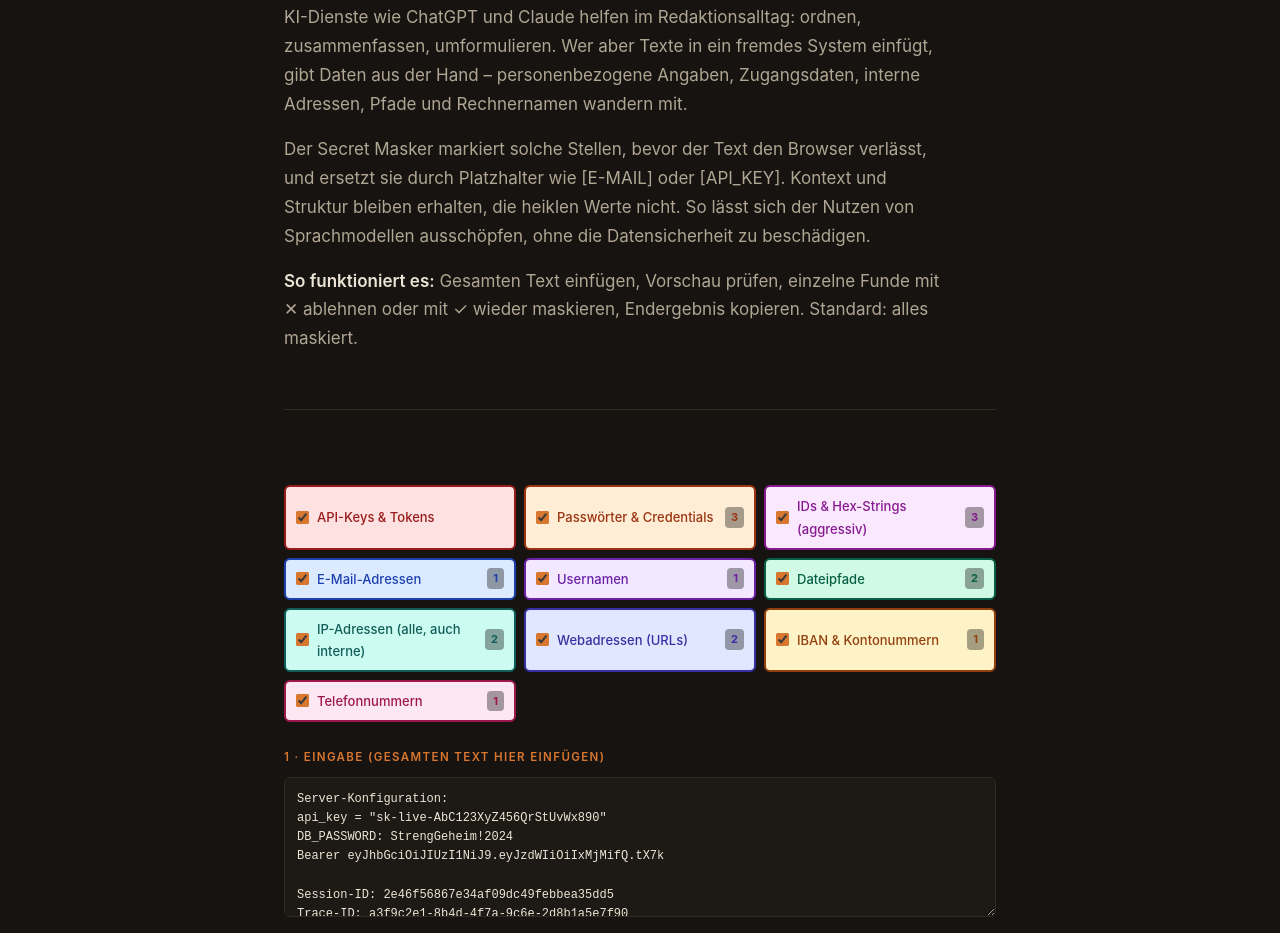
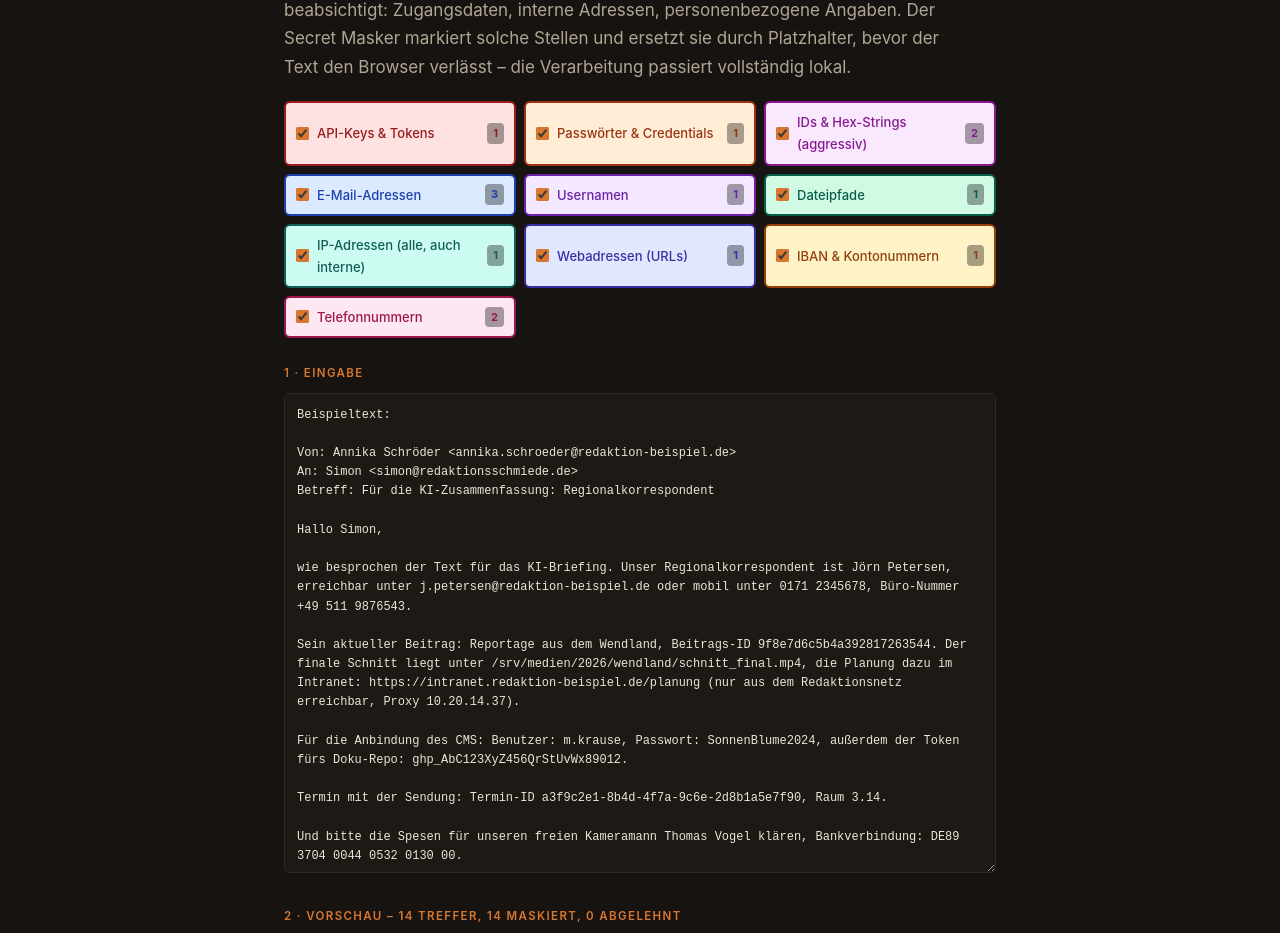
Before and after one commit to redaktionsschmiede/redaktionsschmiede.de, a plain HTML site: page masker/index.html in a window 1280 px wide. Shown: the part 241-1174 px from the top of the page. Drawn offline with Linux system fonts and the light colour scheme.

Commit message:
Refactor input section layout and textarea behavior
Updated the layout and functionality of the input section in the Secret Masker tool. Adjusted padding and textarea behavior to enhance user experience.

```diff
--- a/masker/index.html
+++ b/masker/index.html
@@ -47,7 +47,7 @@
   h2 { font-family:var(--serif); font-size:1.5rem; margin-bottom:1rem; }
   p { color:var(--ink-soft); max-width:62ch; margin-top:1rem; }
   p b, p strong { color:var(--ink); font-weight:600; }
-  #hero { padding-top:4.5rem; }
+  #tool { padding-top:2.2rem; }
 
   .btn { background:var(--ember); color:var(--ember-ink); border:none; font-weight:600; padding:.6rem 1.2rem; border-radius:4px; font-size:.97rem; cursor:pointer; font-family:var(--sans); }
   .btn:hover { background:var(--ember-hover); }
@@ -57,7 +57,7 @@
   .actions .btn.big { padding:10px 18px; font-size:14px; }
 
   .lbl { text-transform:uppercase; letter-spacing:.12em; font-size:.72rem; color:var(--ember); font-weight:600; margin:1.6rem 0 .6rem; display:flex; justify-content:space-between; align-items:center; gap:8px; flex-wrap:wrap; }
-  textarea { width:100%; min-height:140px; padding:12px; background:var(--paper-2); border:1px solid var(--line); border-radius:6px; color:var(--ink); font-family:ui-monospace,monospace; font-size:12px; line-height:1.6; resize:vertical; }
+  textarea { width:100%; min-height:140px; max-height:60vh; overflow-y:auto; padding:12px; background:var(--paper-2); border:1px solid var(--line); border-radius:6px; color:var(--ink); font-family:ui-monospace,monospace; font-size:12px; line-height:1.6; resize:vertical; }
   textarea:focus { outline:2px solid var(--ember); }
   #doc { width:100%; padding:14px; background:var(--paper-2); border:1px solid var(--line); border-radius:6px; color:var(--ink); font-family:ui-monospace,monospace; font-size:12px; line-height:2; white-space:pre-wrap; word-break:break-word; min-height:100px; }
   .mark { padding:1px 3px; border-radius:3px; font-weight:600; }
@@ -106,18 +106,13 @@
 
 <main id="main">
 
-  <section id="hero">
+  <section id="tool">
     <p class="kicker">Werkstatt</p>
     <h1>Secret Masker</h1>
-    <p>KI-Dienste wie ChatGPT und Claude helfen im Redaktionsalltag: ordnen, zusammenfassen, umformulieren. Wer aber Texte in ein fremdes System einfügt, gibt Daten aus der Hand – personenbezogene Angaben, Zugangsdaten, interne Adressen, Pfade und Rechnernamen wandern mit.</p>
-    <p>Der Secret Masker markiert solche Stellen, bevor der Text den Browser verlässt, und ersetzt sie durch Platzhalter wie [E-MAIL] oder [API_KEY]. Kontext und Struktur bleiben erhalten, die heiklen Werte nicht. So lässt sich der Nutzen von Sprachmodellen ausschöpfen, ohne die Datensicherheit zu beschädigen.</p>
-    <p><strong>So funktioniert es:</strong> Gesamten Text einfügen, Vorschau prüfen, einzelne Funde mit ✕ ablehnen oder mit ✓ wieder maskieren, Endergebnis kopieren. Standard: alles maskiert.</p>
-  </section>
-
-  <section id="tool">
+    <p>Wer Texte an ChatGPT und andere KI-Dienste übergibt, gibt schnell mehr mit als beabsichtigt: Zugangsdaten, interne Adressen, personenbezogene Angaben. Der Secret Masker markiert solche Stellen und ersetzt sie durch Platzhalter, bevor der Text den Browser verlässt – die Verarbeitung passiert vollständig lokal.</p>
     <div class="cats" id="cats"></div>
 
-    <div class="lbl">1 · Eingabe (gesamten Text hier einfügen)</div>
+    <div class="lbl">1 · Eingabe</div>
     <textarea id="input" spellcheck="false" placeholder="Text hier einfügen…"></textarea>
 
     <div class="lbl">
@@ -127,7 +122,7 @@
       </span>
     </div>
     <div id="doc"></div>
-    <p class="legend">Farbig unterlegt = wird maskiert · Grau unterlegt = abgelehnt (bleibt im Klartext) · Buttons direkt an der Stelle: ✕ ablehnen, ✓ wieder maskieren</p>
+    <p class="legend">Farbig unterlegt = wird maskiert · Grau unterlegt = abgelehnt (bleibt im Klartext) · Buttons direkt an der Stelle: ✕ ablehnen, ✓ wieder maskieren · Standard: alles maskiert</p>
 
     <div class="actions">
       <button class="btn big" id="copyBtn">Endergebnis kopieren</button>
@@ -202,7 +197,7 @@
           patterns: [/(?:\+\d{1,3}[ .-]?)?(?:0\d{2,4}[ .-]?)?\d{3,}(?:[ .-]?\d{2,4}){1,2}\b/g] },
       ];
 
-      const DEMO = 'Server-Konfiguration:\napi_key = "sk-live-AbC123XyZ456QrStUvWx890"\nDB_PASSWORD: StrengGeheim!2024\nBearer eyJhbGciOiJIUzI1NiJ9.eyJzdWIiOiIxMjMifQ.tX7k\n\nSession-ID: 2e46f56867e34af09dc49febbea35dd5\nTrace-ID: a3f9c2e1-8b4d-4f7a-9c6e-2d8b1a5e7f90\nHash: 7c4a8d09ca3762af61e59520943dc264\n\nAdmin: max.mueller@firma.de\nsudo - deploy\nHome: /home/mueller/projekte/config.yml\nLogs unter C:\\Users\\mueller\\AppData\\db.log\nDB-Host (lokal): 10.42.17.233\nÖffentlich: 203.0.113.45\nWeb: https://intranet.firma.de/admin und www.kunde-example.com\nIBAN: DE89 3704 0044 0532 0130 00\nTel.: +49 89 12345678';
+      const DEMO = 'Beispieltext:\n\nVon: Annika Schröder <annika.schroeder@redaktion-beispiel.de>\nAn: Simon <simon@redaktionsschmiede.de>\nBetreff: Für die KI-Zusammenfassung: Regionalkorrespondent\n\nHallo Simon,\n\nwie besprochen der Text für das KI-Briefing. Unser Regionalkorrespondent ist Jörn Petersen, erreichbar unter j.petersen@redaktion-beispiel.de oder mobil unter 0171 2345678, Büro-Nummer +49 511 9876543.\n\nSein aktueller Beitrag: Reportage aus dem Wendland, Beitrags-ID 9f8e7d6c5b4a392817263544. Der finale Schnitt liegt unter /srv/medien/2026/wendland/schnitt_final.mp4, die Planung dazu im Intranet: https://intranet.redaktion-beispiel.de/planung (nur aus dem Redaktionsnetz erreichbar, Proxy 10.20.14.37).\n\nFür die Anbindung des CMS: Benutzer: m.krause, Passwort: SonnenBlume2024, außerdem der Token fürs Doku-Repo: ghp_AbC123XyZ456QrStUvWx89012.\n\nTermin mit der Sendung: Termin-ID a3f9c2e1-8b4d-4f7a-9c6e-2d8b1a5e7f90, Raum 3.14.\n\nUnd bitte die Spesen für unseren freien Kameramann Thomas Vogel klären, Bankverbindung: DE89 3704 0044 0532 0130 00.\n\nDanke und Gruß\nAnnika';
 
       const enabled = {}; CATEGORIES.forEach(c => enabled[c.id] = true);
       // Entscheidung pro Treffer: true = maskiert (Standard), false = abgelehnt. Nur im RAM!
@@ -217,6 +212,12 @@
       const applyBtn = document.getElementById("applyBtn");
 
       function esc(s) { return s.replace(/&/g,"&amp;").replace(/</g,"&lt;").replace(/>/g,"&gt;").replace(/"/g,"&quot;"); }
+
+      // Eingabefeld passt sich der Textlaenge an, bis 60 Prozent der Fensterhoehe
+      function fitTextarea() {
+        inputEl.style.height = "auto";
+        inputEl.style.height = Math.max(140, Math.min(inputEl.scrollHeight, Math.round(window.innerHeight * 0.6))) + "px";
+      }
 
       function computeMatches(text) {
         const matches = [];
@@ -338,7 +339,9 @@
       });
 
       inputEl.value = DEMO;
-      inputEl.addEventListener("input", () => { decisions.clear(); render(); });
+      fitTextarea();
+      window.addEventListener("resize", fitTextarea);
+      inputEl.addEventListener("input", () => { decisions.clear(); fitTextarea(); render(); });
       copyBtn.addEventListener("click", async () => {
         const t = buildFinal(inputEl.value, currentMatches());
         try { await navigator.clipboard.writeText(t); copyBtn.textContent = "✓ Kopiert!"; }
@@ -348,10 +351,11 @@
       applyBtn.addEventListener("click", () => {
         inputEl.value = buildFinal(inputEl.value, currentMatches());
         decisions.clear();
+        fitTextarea();
         render();
       });
       render();
     </script>
-  <script type="module" src="https://static.cloudflareinsights.com/beacon.min.js/vce701823e78c4301a35b7e07294d87301792088814092" integrity="sha512-UKNk8GbxkABxKcXYuLkO16EleLGUkcvJWtpSNmExE0Too3ZaFAxTscNWEc1OdAv5/BikHawapSCaiD2XCmp+Bw==" nonce="UFi0tSkvzBg7K9KcNrhlVg==" data-cf-beacon='{"version":"2024.11.0","token":"36b4216ae2dc4d5488c249161e71fe1e","spa":2}' crossorigin="anonymous"></script>
+  <script type="module" src="https://static.cloudflareinsights.com/beacon.min.js/vce701823e78c4301a35b7e07294d87301792088814092" integrity="sha512-UKNk8GbxkABxKcXYuLkO16EleLGUkcvJWtpSNmExE0Too3ZaFAxTscNWEc1OdAv5/BikHawapSCaiD2XCmp+Bw==" nonce="dgk6v+iE0IoYWq3bZ+Cjwg==" data-cf-beacon='{"version":"2024.11.0","token":"36b4216ae2dc4d5488c249161e71fe1e","spa":2}' crossorigin="anonymous"></script>
 </body>
 </html>
```
